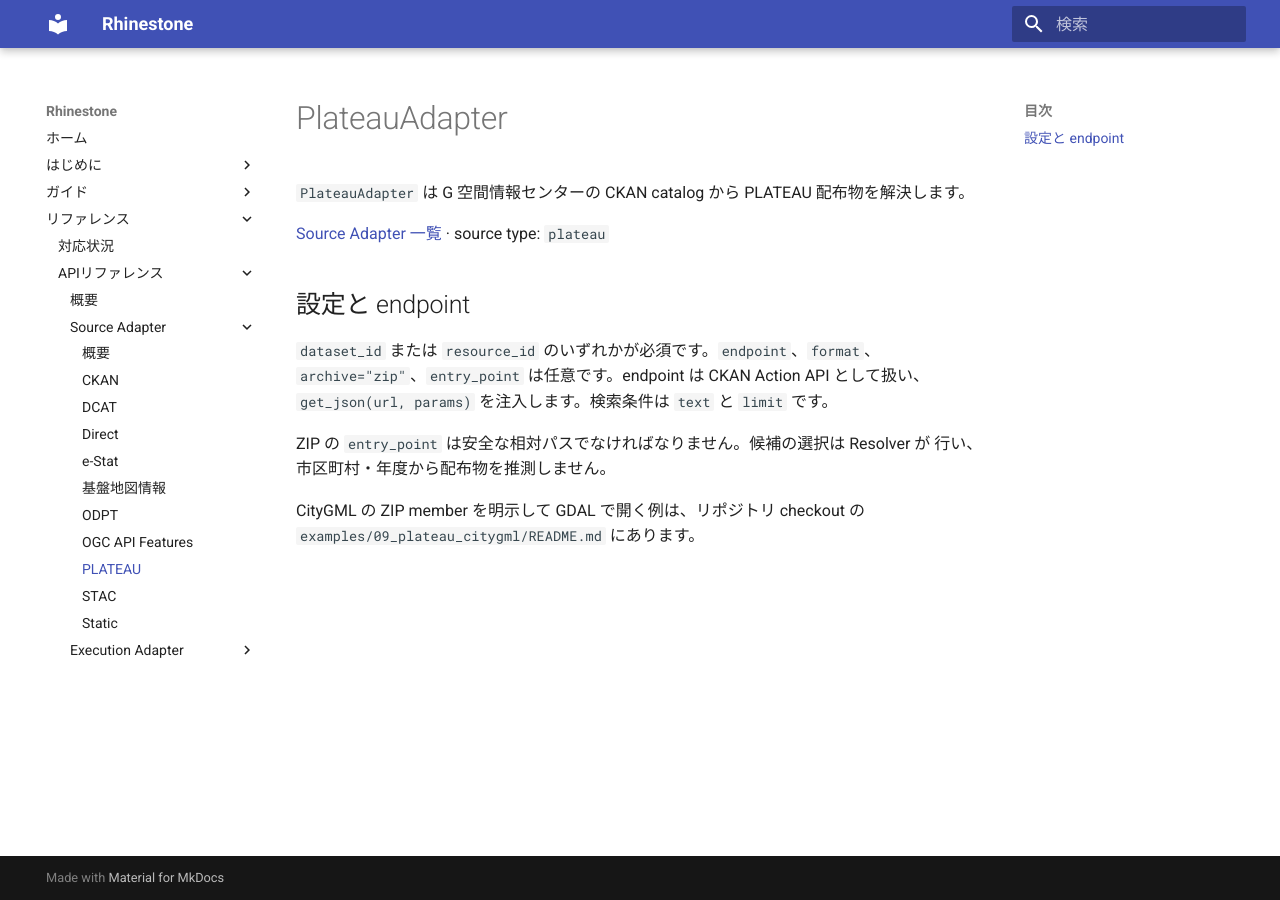
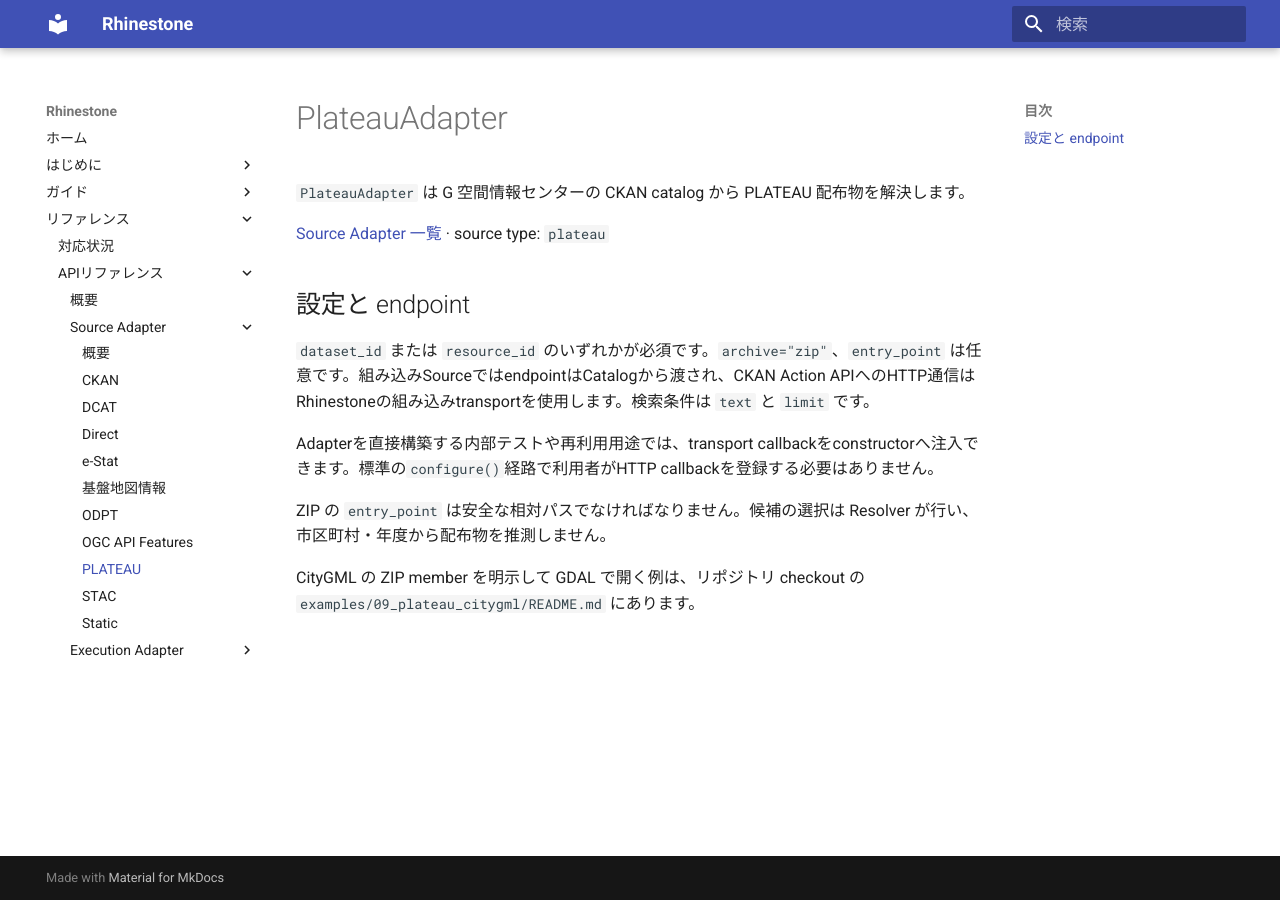
Before and after one commit to u-kitazawa/rhinestone, an MkDocs documentation site: the page built from docs/api/adapters/plateau.md, in a window 1280 px wide. Built offline with MkDocs 1.6.1 and Material for MkDocs 9.7.7, drawn with Linux system fonts in a browser that asks for light colours.

Commit message:
docs: align PLATEAU adapter with built-in HTTP

```diff
--- a/docs/api/adapters/plateau.md
+++ b/docs/api/adapters/plateau.md
@@ -6,12 +6,10 @@
 
 ## 設定と endpoint
 
-`dataset_id` または `resource_id` のいずれかが必須です。`endpoint`、`format`、
-`archive="zip"`、`entry_point` は任意です。endpoint は CKAN Action API として扱い、
-`get_json(url, params)` を注入します。検索条件は `text` と `limit` です。
+`dataset_id` または `resource_id` のいずれかが必須です。`archive="zip"`、`entry_point` は任意です。組み込みSourceではendpointはCatalogから渡され、CKAN Action APIへのHTTP通信はRhinestoneの組み込みtransportを使用します。検索条件は `text` と `limit` です。
 
-ZIP の `entry_point` は安全な相対パスでなければなりません。候補の選択は Resolver が
-行い、市区町村・年度から配布物を推測しません。
+Adapterを直接構築する内部テストや再利用用途では、transport callbackをconstructorへ注入できます。標準の`configure()`経路で利用者がHTTP callbackを登録する必要はありません。
 
-CityGML の ZIP member を明示して GDAL で開く例は、リポジトリ checkout の
-`examples/09_plateau_citygml/README.md` にあります。
+ZIP の `entry_point` は安全な相対パスでなければなりません。候補の選択は Resolver が行い、市区町村・年度から配布物を推測しません。
+
+CityGML の ZIP member を明示して GDAL で開く例は、リポジトリ checkout の `examples/09_plateau_citygml/README.md` にあります。
```
